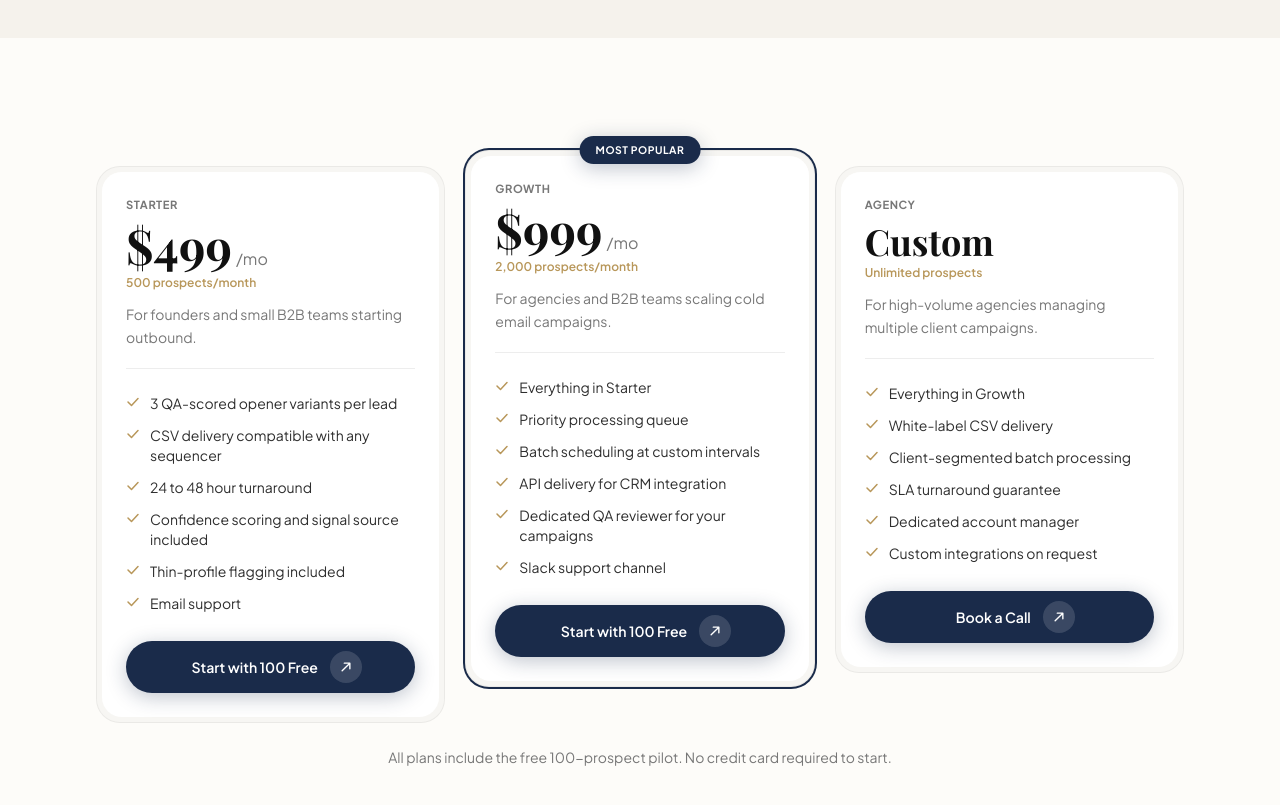
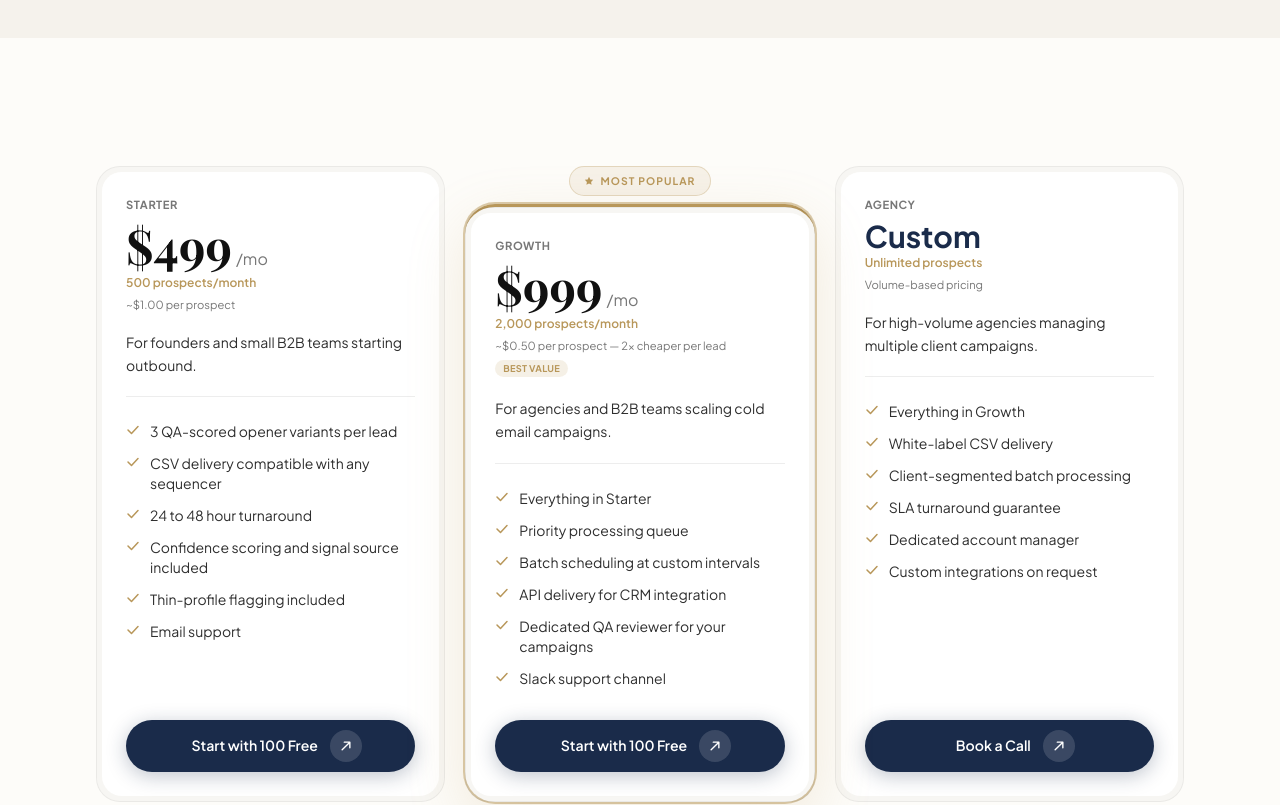
Before and after one commit to AraGhah/RunDossier, a React (Vite) app in the folder landing/: page /pricing in a window 1280 px wide. Shown: the part 1580-2385 px from the top of the page. Built offline with nearby package versions, Linux system fonts and the light colour scheme; a web font is replaced by a local one.

Commit message:
correction des erreurs

```diff
--- a/landing/src/components/ui.jsx
+++ b/landing/src/components/ui.jsx
@@ -108,7 +108,7 @@ export function BtnGhost({ to, href, children, light, className = '' }) {
 }
 
 // ── CARD (DOUBLE BEZEL) ──────────────────────────────────────────────────────
-export function Card({ children, className = '', hover = true, dark }) {
+export function Card({ children, className = '', innerClassName = '', hover = true, dark }) {
   const outer = dark
     ? 'bg-white/[0.04] border border-white/[0.07] p-[5px] rounded-xl3'
     : 'bg-black/[0.025] border border-black/[0.05] p-[5px] rounded-xl3'
@@ -117,7 +117,7 @@ export function Card({ children, className = '', hover = true, dark }) {
     : 'bg-white rounded-[calc(1.5rem-4px)] p-6 h-full shadow-[inset_0_1px_0_rgba(255,255,255,0.9)]'
   return (
     <div className={`${outer} ${hover ? 'transition-all duration-400 hover:-translate-y-1 hover:shadow-card' : ''} ${className}`}>
-      <div className={inner}>{children}</div>
+      <div className={`${inner} ${innerClassName}`}>{children}</div>
     </div>
   )
 }
--- /dev/null
+++ b/landing/src/lib/cloudflare-analytics.js
@@ -0,0 +1,22 @@
+/**
+ * Cloudflare Web Analytics — first-party proxy to avoid ad-blocker domain blocks.
+ * Requires /cloudflare-beacon/* → static.cloudflareinsights.com in public/_redirects.
+ * In Cloudflare dashboard, disable automatic Web Analytics injection to avoid duplicate beacons.
+ */
+export function initCloudflareAnalytics() {
+  if (import.meta.env.DEV) return
+
+  const token = import.meta.env.VITE_CF_BEACON_TOKEN?.trim()
+  if (!token) return
+
+  if (navigator.doNotTrack === '1' || window.doNotTrack === '1') return
+
+  if (document.querySelector('script[data-cf-beacon]')) return
+
+  const script = document.createElement('script')
+  script.src = '/cloudflare-beacon/beacon.min.js'
+  script.defer = true
+  script.setAttribute('data-cf-beacon', JSON.stringify({ token }))
+  script.onerror = () => {}
+  document.head.appendChild(script)
+}
--- a/landing/src/main.jsx
+++ b/landing/src/main.jsx
@@ -5,6 +5,9 @@ import { MotionGlobalConfig } from 'framer-motion'
 import { LanguageProvider } from './context/LanguageContext'
 import App from './App'
 import './index.css'
+import { initCloudflareAnalytics } from './lib/cloudflare-analytics.js'
+
+initCloudflareAnalytics()
 
 // Disable all framer-motion animations for users who prefer reduced motion
 MotionGlobalConfig.skipAnimations =
--- a/landing/src/pages/Pricing.jsx
+++ b/landing/src/pages/Pricing.jsx
@@ -14,14 +14,15 @@ export default function Pricing() {
 
   const plans = [
     {
-      name: isFr ? 'Starter' : 'Starter',
+      name: 'Starter',
       price: '499',
       unit: isFr ? '/mois' : '/mo',
       prospects: isFr ? '500 prospects/mois' : '500 prospects/month',
-      ideal: isFr ? 'Pour les fondateurs et petites équipes B2B qui démarrent l’outbound.' : 'For founders and small B2B teams starting outbound.',
+      perProspect: isFr ? '~1,00 $ par prospect' : '~$1.00 per prospect',
+      ideal: isFr ? 'Pour les fondateurs et petites équipes B2B qui démarrent l\'outbound.' : 'For founders and small B2B teams starting outbound.',
       features: isFr
         ? [
-            '3 variantes d’accroche notées QA par prospect',
+            '3 variantes d\'accroche notées QA par prospect',
             'Livraison CSV compatible avec tout séquenceur',
             'Délai 24 à 48 heures',
             'Score de confiance et source du signal inclus',
@@ -41,19 +42,21 @@ export default function Pricing() {
       highlight: false,
     },
     {
-      name: isFr ? 'Growth' : 'Growth',
+      name: 'Growth',
       price: '999',
       unit: isFr ? '/mois' : '/mo',
       prospects: isFr ? '2 000 prospects/mois' : '2,000 prospects/month',
+      perProspect: isFr ? '~0,50 $ par prospect · 2× moins cher' : '~$0.50 per prospect — 2× cheaper per lead',
+      badge: isFr ? 'Meilleure valeur' : 'Best value',
       ideal: isFr ? 'Pour les agences et équipes B2B qui scalent le cold email.' : 'For agencies and B2B teams scaling cold email campaigns.',
       features: isFr
         ? [
             'Tout ce qui est dans Starter',
             'File prioritaire',
-            'Planification par lots',
-            'Livraison API pour intégrations',
-            'Relecture QA dédiée',
-            'Support Slack',
+            'Planification par lots à intervalles personnalisés',
+            'Livraison API pour intégration CRM',
+            'Relecture QA dédiée pour vos campagnes',
+            'Canal Slack dédié',
           ]
         : [
             'Everything in Starter',
@@ -68,10 +71,11 @@ export default function Pricing() {
       highlight: true,
     },
     {
-      name: isFr ? 'Agency' : 'Agency',
+      name: 'Agency',
       price: isFr ? 'Sur devis' : 'Custom',
       unit: '',
       prospects: isFr ? 'Prospects illimités' : 'Unlimited prospects',
+      perProspect: isFr ? 'Tarification sur mesure au volume' : 'Volume-based pricing',
       ideal: isFr ? 'Pour les agences à gros volume qui gèrent plusieurs clients.' : 'For high-volume agencies managing multiple client campaigns.',
       features: isFr
         ? [
@@ -183,22 +187,37 @@ export default function Pricing() {
       <Section>
         <Container>
           <motion.div variants={staggerContainer} initial="initial" whileInView="whileInView" viewport={{once:true}}
-            className="grid grid-cols-1 md:grid-cols-3 gap-5 items-start">
+            className="grid grid-cols-1 md:grid-cols-3 gap-5 items-stretch">
             {plans.map((plan, i) => (
               <motion.div key={i} variants={staggerItem}
-                className={`relative ${plan.highlight ? 'md:-mt-4' : ''}`}
-                style={{ borderRadius: 'calc(1.5rem + 6px)' }}>
+                className={`relative flex flex-col ${plan.highlight ? 'md:-translate-y-5 z-10' : ''}`}>
+
+                {/* Most Popular badge — sits above the card */}
                 {plan.highlight && (
-                  <div className="absolute -top-3.5 left-1/2 -translate-x-1/2 bg-navy text-white text-[0.65rem] font-bold uppercase tracking-wider px-4 py-1.5 rounded-full z-10 shadow-cta">
-                    Most popular
+                  <div className="mb-2 flex items-center justify-center gap-2">
+                    <span className="inline-flex items-center gap-1.5 bg-gold/10 border border-gold/30 text-gold text-[0.65rem] font-bold uppercase tracking-widest px-3.5 py-1.5 rounded-full">
+                      <svg width="10" height="10" viewBox="0 0 12 12" fill="currentColor" aria-hidden="true">
+                        <path d="M6 1L7.545 4.13L11 4.635L8.5 7.07L9.09 10.51L6 8.885L2.91 10.51L3.5 7.07L1 4.635L4.455 4.13L6 1Z"/>
+                      </svg>
+                      {isFr ? 'Le plus populaire' : 'Most popular'}
+                    </span>
                   </div>
                 )}
-                <div className={`${plan.highlight ? 'ring-2 ring-navy rounded-xl3' : ''}`}>
-                  <Card hover>
+
+                {/* Card wrapper — gold ring for Growth, subtle ring for others */}
+                <div className={`flex flex-col flex-1 rounded-[calc(1.5rem+6px)] ${
+                  plan.highlight
+                    ? 'ring-2 ring-gold/50 shadow-[0_20px_60px_rgba(196,161,100,0.2)] border-t-[3px] border-t-gold'
+                    : ''
+                }`}>
+                  <Card hover className="flex-1 flex flex-col" innerClassName="flex flex-col">
+                    {/* Plan name */}
                     <p className="text-[0.7rem] font-bold uppercase tracking-wider text-muted mb-2">{plan.name}</p>
+
+                    {/* Price */}
                     <div className="flex items-baseline gap-1 mb-1">
-                      {plan.price === 'Custom' ? (
-                        <span className="font-display text-4xl font-bold text-ink">Custom</span>
+                      {plan.price === 'Custom' || plan.price === 'Sur devis' ? (
+                        <span className="text-3xl font-bold text-navy leading-none">{plan.price}</span>
                       ) : (
                         <>
                           <span className="font-display text-5xl font-bold text-ink">${plan.price}</span>
@@ -206,28 +225,49 @@ export default function Pricing() {
                         </>
                       )}
                     </div>
-                    <p className="text-xs text-gold font-semibold mb-3">{plan.prospects}</p>
-                    <p className="text-sm text-muted mb-6 leading-relaxed border-b border-border pb-5">{plan.ideal}</p>
-                    <ul className="space-y-3 mb-7">
+
+                    {/* Volume */}
+                    <p className="text-xs text-gold font-semibold">{plan.prospects}</p>
+
+                    {/* Per-prospect value anchor */}
+                    <div className="flex flex-wrap items-center gap-2 mt-1.5 mb-5">
+                      <span className="text-[0.7rem] text-muted leading-tight">{plan.perProspect}</span>
+                      {plan.badge && (
+                        <span className="inline-block text-[0.58rem] font-bold uppercase tracking-wide bg-gold/15 text-gold px-2 py-0.5 rounded-full">
+                          {plan.badge}
+                        </span>
+                      )}
+                    </div>
+
+                    <p className="text-sm text-ink-2 leading-relaxed border-b border-border pb-5 mb-6">{plan.ideal}</p>
+
+                    {/* Features */}
+                    <ul className="space-y-3 mb-8 flex-1">
                       {plan.features.map(f => (
                         <li key={f} className="flex items-start gap-2.5 text-sm">
-                          <svg className="text-gold flex-shrink-0 mt-0.5" width="14" height="14" viewBox="0 0 14 14" fill="none">
+                          <svg className="text-gold flex-shrink-0 mt-0.5" width="14" height="14" viewBox="0 0 14 14" fill="none" aria-hidden="true">
                             <path d="M2 7L5.5 10.5L12 3.5" stroke="currentColor" strokeWidth="1.5" strokeLinecap="round" strokeLinejoin="round"/>
                           </svg>
                           <span className="text-ink-2">{f}</span>
                         </li>
                       ))}
                     </ul>
-                    <BtnPrimary to={plan.ctaTo} className="w-full justify-center">{plan.cta}</BtnPrimary>
+
+                    {/* CTA pinned to bottom */}
+                    <div className="mt-auto">
+                      <BtnPrimary to={plan.ctaTo} className="w-full justify-center">{plan.cta}</BtnPrimary>
+                    </div>
                   </Card>
                 </div>
               </motion.div>
             ))}
           </motion.div>
 
-          <motion.div {...fadeUp} className="text-center mt-6">
+          <motion.div {...fadeUp} className="text-center mt-8">
             <p className="text-sm text-muted">
-              All plans include the free 100-prospect pilot. No credit card required to start.
+              {isFr
+                ? 'Tous les plans incluent le pilote gratuit de 100 prospects. Aucune carte de crédit requise.'
+                : 'All plans include the free 100-prospect pilot. No credit card required to start.'}
             </p>
           </motion.div>
         </Container>
```
Also changed, not shown: 3 other files (tests, documents, lock files or other folders).
